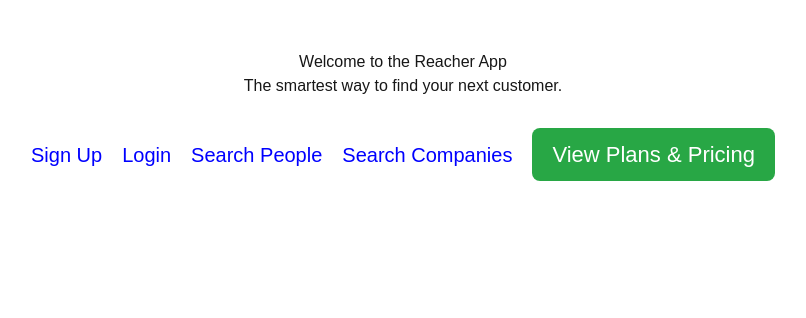
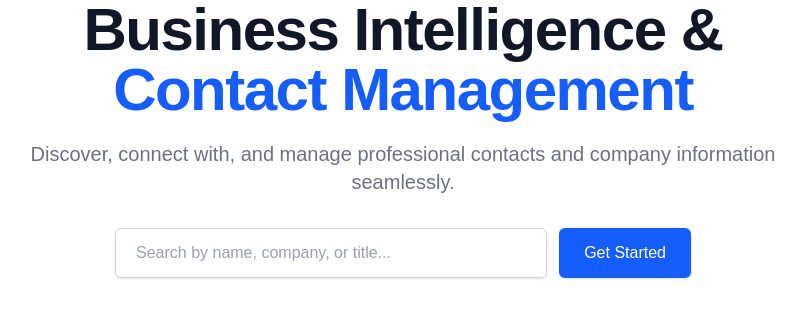
Before and after one commit to ReachinNickChan/reacher-app, a Next.js app in the folder frontend/: page / in a window 1280 px wide. Shown: the top 318 px of the page, without its empty margins (237-1043 px from the left). Built offline with nearby package versions, Linux system fonts and the light colour scheme.

Commit message:
fix: ensure homepage page.jsx exists at the root

```diff
--- a/frontend/src/app/page.jsx
+++ b/frontend/src/app/page.jsx
@@ -1,35 +1,30 @@
+// File: src/app/page.jsx
+"use client";
+
 import Link from 'next/link';
 
 export default function HomePage() {
   return (
-    <main style={{ padding: '50px', textAlign: 'center', fontFamily: 'sans-serif' }}>
-      <h1>Welcome to the Reacher App</h1>
-      <p>The smartest way to find your next customer.</p>
-      <div style={{ display: 'flex', justifyContent: 'center', gap: '20px', marginTop: '30px', flexWrap: 'wrap', alignItems: 'center' }}>
-        <Link href="/signup" style={{ fontSize: '20px', color: 'blue' }}>
-          Sign Up
-        </Link>
-        <Link href="/login" style={{ fontSize: '20px', color: 'blue' }}>
-          Login
-        </Link>
-        <Link href="/advanced-search-people" style={{ fontSize: '20px', color: 'blue' }}>
-          Search People
-        </Link>
-        <Link href="/advanced-search-companies" style={{ fontSize: '20px', color: 'blue' }}>
-          Search Companies
-        </Link>
-        {/* --- NEW LINK TO OFFICIAL PRICING PAGE --- */}
-        <Link href="/choose-plan" style={{
-            fontSize: '22px',
-            color: 'white',
-            backgroundColor: '#28a745',
-            padding: '10px 20px',
-            borderRadius: '8px',
-            textDecoration: 'none'
-        }}>
-          View Plans & Pricing
-        </Link>
+    <div className="text-center">
+      <h1 className="text-4xl font-extrabold tracking-tight text-gray-900 sm:text-5xl md:text-6xl">
+        <span className="block">Business Intelligence &</span>
+        <span className="block text-blue-600">Contact Management</span>
+      </h1>
+      <p className="mt-3 max-w-md mx-auto text-base text-gray-500 sm:text-lg md:mt-5 md:text-xl md:max-w-3xl">
+        Discover, connect with, and manage professional contacts and company information seamlessly.
+      </p>
+      <div className="mt-8 max-w-xl mx-auto">
+        <div className="sm:flex">
+          <input
+            type="text"
+            className="w-full px-5 py-3 border border-gray-300 shadow-sm rounded-md placeholder-gray-400 focus:ring-1 focus:ring-blue-500 focus:border-blue-500"
+            placeholder="Search by name, company, or title..."
+          />
+          <Link href="/login" className="mt-3 w-full sm:mt-0 sm:ml-3 sm:w-auto sm:flex-shrink-0 px-6 py-3 border border-transparent text-base font-medium rounded-md shadow-sm text-white bg-blue-600 hover:bg-blue-700 focus:outline-none focus:ring-2 focus:ring-offset-2 focus:ring-blue-500 flex items-center justify-center">
+            Get Started
+          </Link>
+        </div>
       </div>
-    </main>
+    </div>
   );
 }
```
